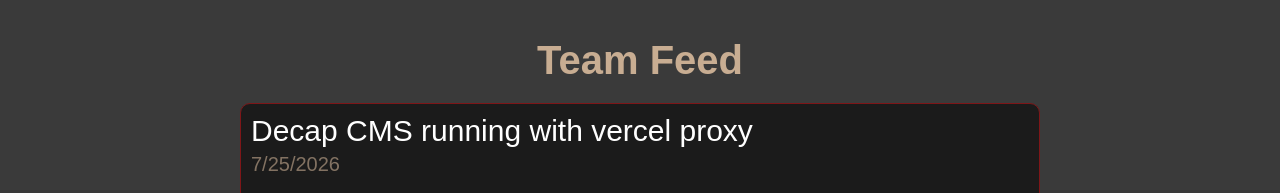
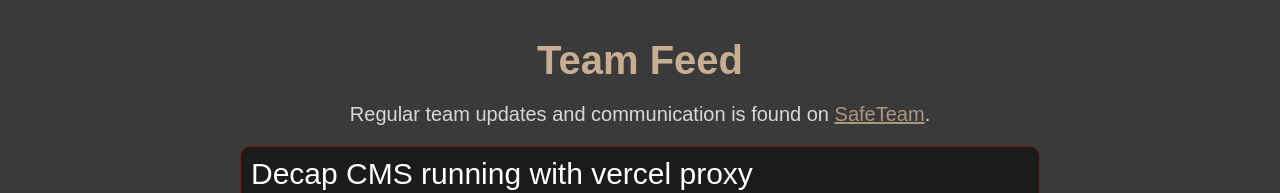
Before and after one commit to lucascapistrant/mgxcwebsite, a Vue app: page / in a window 1280 px wide. Shown: the part 827-1020 px from the top of the page. Built offline with nearby package versions, Linux system fonts and the light colour scheme; a web font is replaced by a local one.

Commit message:
changed post date format

```diff
--- a/src/components/PostFeed.vue
+++ b/src/components/PostFeed.vue
@@ -79,12 +79,13 @@
         const parsed = fm(rawText);
 
         const slugId = path.split('/').pop().replace('.md', '');
+        const options = { month: 'long', day: 'numeric', year: 'numeric' };
 
         loadedPosts.push({
             id: slugId,
             title: parsed.attributes.title || 'Untitled Post',
             rawDate: parsed.attributes.date ? new Date(parsed.attributes.date) : new Date(0),
-            date: parsed.attributes.date ? new Date(parsed.attributes.date).toLocaleDateString() : '',
+            date: parsed.attributes.date ? new Date(parsed.attributes.date).toLocaleDateString('en-US', options) : '',
             images: parsed.attributes.images || [],
             text: parsed.body || ''
         });
@@ -104,6 +105,7 @@
 </Transition>
     <div class="feed">
         <h2 class="page-header heading">Team Feed</h2>
+        <p class="section-description">Regular team updates and communication is found on <a href="https://forms.zohopublic.com/safeteam1/form/MapleGroveCrossCountrySafeTeamRegistration/formperma/_lLgp0nr7KA2K8Om4Fj4LIGsa1UsUGO1VyztfR7A-GQ">SafeTeam</a>.</p>
         <div v-for="post in posts" :key="post.id" class="post">
             <div class="post-header">
                 <h3>{{ post.title }}</h3>
```
